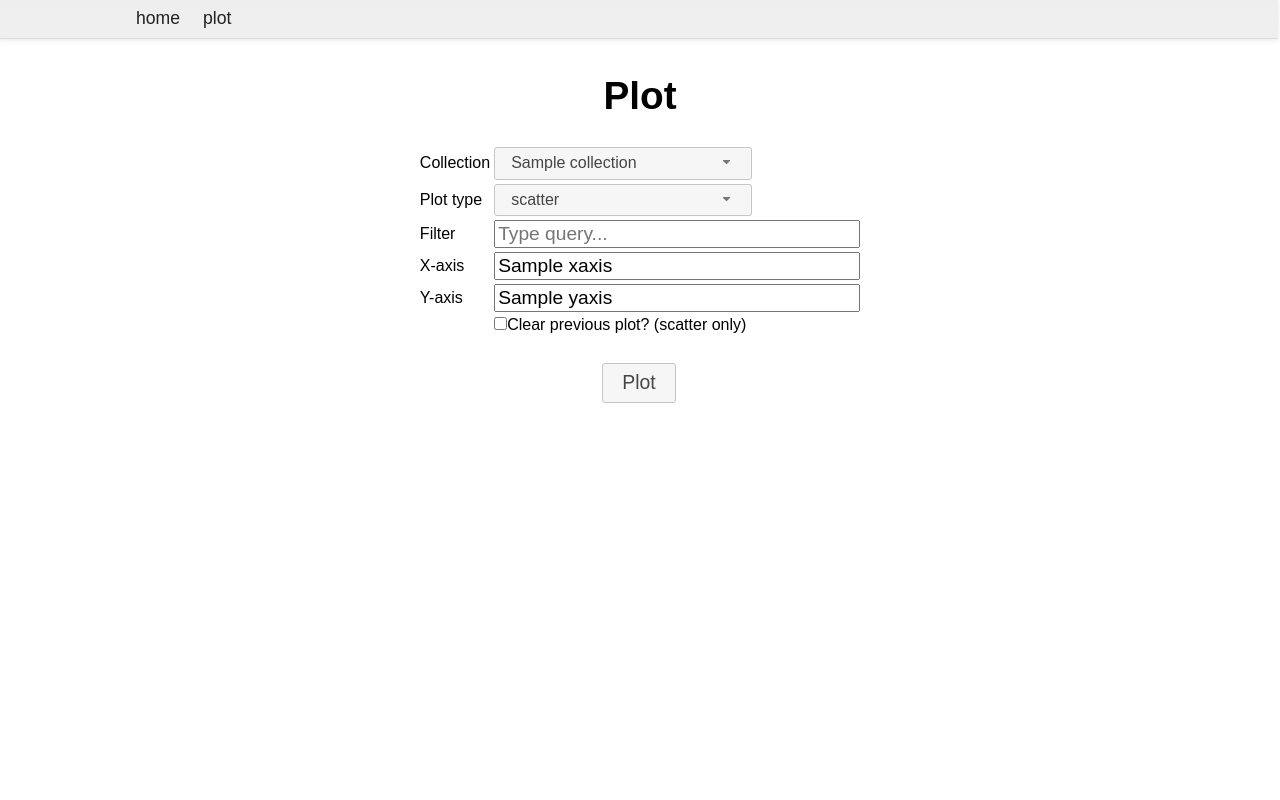
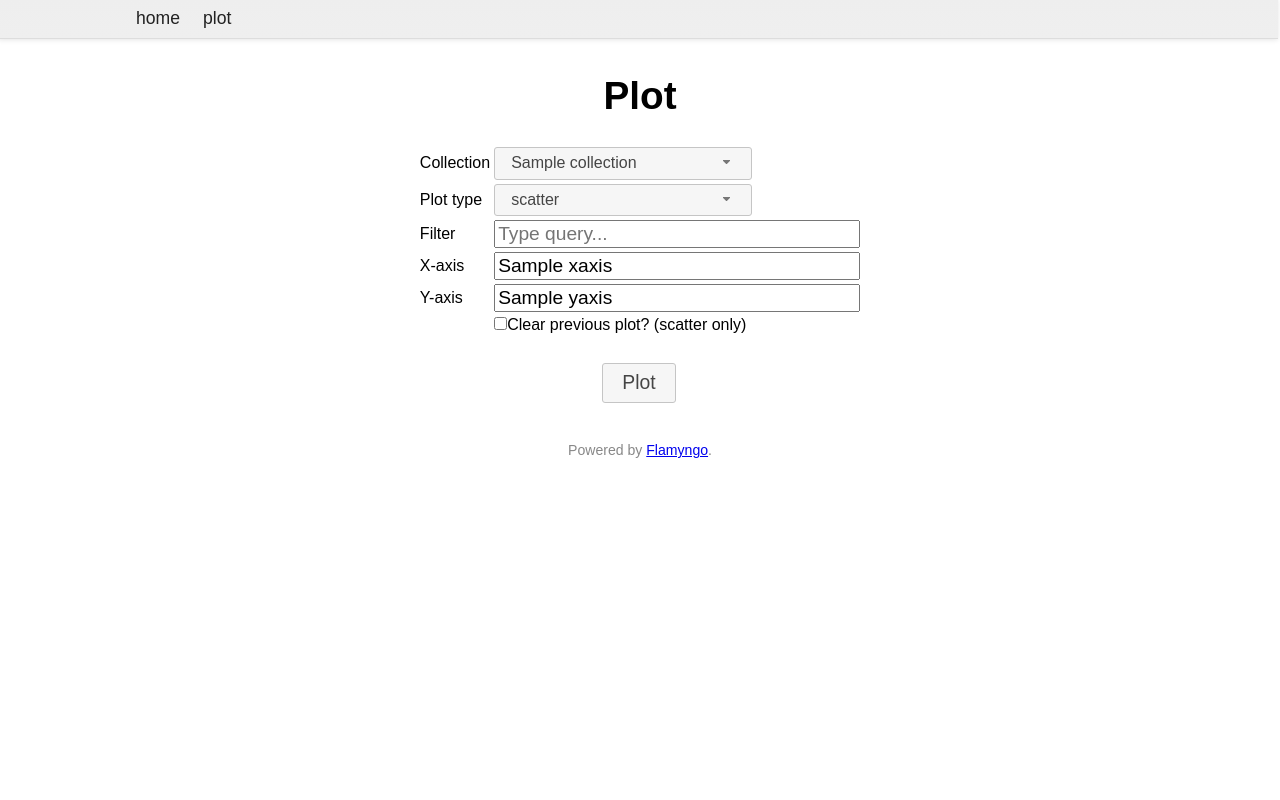
Before and after one commit to materialsvirtuallab/flamyngo, a Python web app: template flamyngo/templates/plot.html in a window 1280 px wide. Run offline with Jinja, Linux system fonts and the light colour scheme; the template is opened without the code that fills it: most values are stand-ins (such as "Sample title", 1, 10 or a date in 2020); some libraries are stand-ins or nearby versions.

Commit message:
New release.

```diff
--- a/flamyngo/__init__.py
+++ b/flamyngo/__init__.py
@@ -4,4 +4,4 @@
 
 __author__ = "Shyue Ping Ong"
 __email__ ="shyuep@gmail.com"
-__version__ = "0.10.3"
+__version__ = "0.10.4"
--- a/flamyngo/static/style.css
+++ b/flamyngo/static/style.css
@@ -1,4 +1,6 @@
 body {
+    display: flex;
+    flex-direction: column;
     font-family: "Arial","sans-serif";
     font-size: 1.1em;
 }
@@ -103,3 +105,10 @@ h1, h2 {
     padding-top: 40px;
     font-size: 1.1em;
 }
+
+#footer {
+  color: #888888;
+  font-size: 0.8em;
+  padding: 20px;
+  text-align: center;
+}
--- a/flamyngo/templates/doc.html
+++ b/flamyngo/templates/doc.html
@@ -1,6 +1,6 @@
 {% extends "layout.html" %}
 
-{% block title %}Doc{% endblock %}
+{% block title %}{{app_title}}{% endblock %}
 
 {% block top_javascript %}
 
--- a/flamyngo/templates/index.html
+++ b/flamyngo/templates/index.html
@@ -1,6 +1,6 @@
 {% extends "layout.html" %}
 
-{% block title %}{{db_name}} Query{% endblock %}
+{% block title %}{{app_title}}{% endblock %}
 
 {% block top_javascript %}
 
--- a/flamyngo/templates/layout.html
+++ b/flamyngo/templates/layout.html
@@ -1,6 +1,6 @@
 <html>
 <head>
-    <title>{% block title %}Welcome{% endblock %} | Flamyngo</title>
+    <title>{% block title %}Welcome | Flamyngo {% endblock %}</title>
     <script src="//ajax.googleapis.com/ajax/libs/jquery/1.8.2/jquery.min.js"></script>
     <script src="//ajax.googleapis.com/ajax/libs/jqueryui/1.11.1/jquery-ui.min.js"></script>
     <script>
@@ -51,4 +51,9 @@
 {% endblock %}
 </div>
 </body>
+
+<footer id="footer">
+    <div id="footer-content">Powered by <a href="https://guide.materialsvirtuallab.org/flamyngo/">Flamyngo</a>.</div>
+</footer>
+
 </html>
--- a/flamyngo/templates/plot.html
+++ b/flamyngo/templates/plot.html
@@ -1,4 +1,4 @@
-{% extends "layout.html" %} {% block title %}{{db_name}} Query{% endblock %} {% block top_javascript %}
+{% extends "layout.html" %} {% block title %}{{app_title}}{% endblock %} {% block top_javascript %}
 
 <script src="//cdn.datatables.net/1.10.12/js/jquery.dataTables.min.js"></script>
 <script src="//cdn.datatables.net/buttons/1.2.1/js/dataTables.buttons.min.js"></script>
```
Also changed, not shown: CHANGES.md (+4 -0 lines), flamyngo/views.py (+7 -5 lines), README.md.
